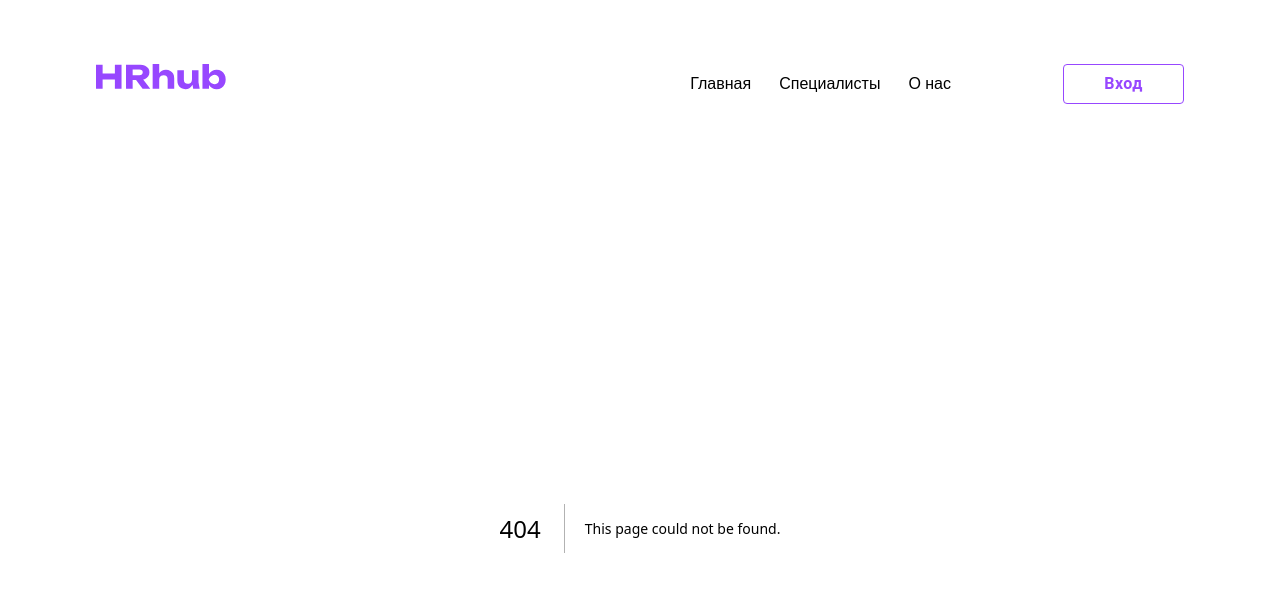
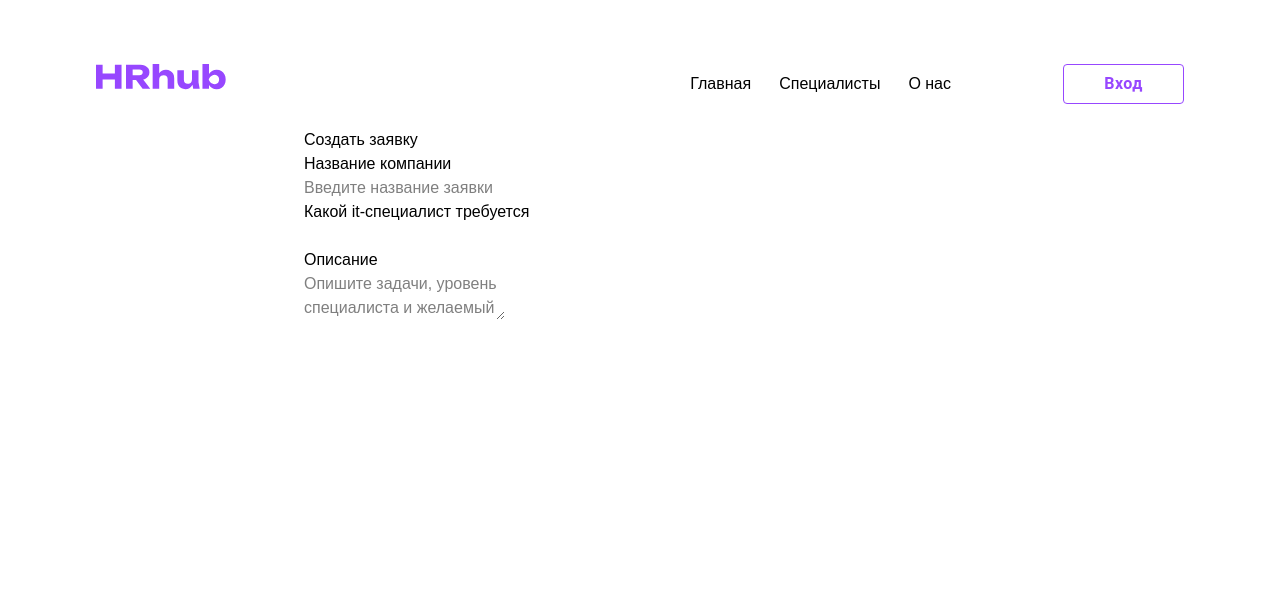
Before and after one commit to IThubMagas/frontend-v2, a Next.js app: page /CreateRequest in a window 1280 px wide. Before the commit this address had no page. Shown: the top 592 px of the page. Built offline with nearby package versions, Linux system fonts and the light colour scheme.

Commit message:
page-CreateRequest

```diff
--- /dev/null
+++ b/app/CreateRequest/page.tsx
@@ -0,0 +1,24 @@
+import React from 'react'
+
+export default function CreateRequest() {
+  return (
+    <div>
+        <h1>Создать заявку</h1>
+
+        <div>
+            <p>Название компании</p>
+            <input type="text" placeholder='Введите название заявки' />
+        </div>
+
+        <div>
+            <p>Какой it-специалист требуется</p>
+            <input type="text" placeholder=''/>
+        </div>
+
+        <div>
+            <p>Описание</p>
+            <textarea placeholder='Опишите задачи, уровень специалиста и желаемый результат'></textarea>
+        </div>
+    </div>
+  )
+}
--- a/app/layout.tsx
+++ b/app/layout.tsx
@@ -17,7 +17,11 @@ export default function RootLayout({
     <html lang="en">
       <body className="min-h-full flex flex-col">
         <Header />
-        <ThemeRegistry>{children}</ThemeRegistry>
+          <main className='w-2xl m-auto'>
+            <ThemeRegistry>
+              {children}
+            </ThemeRegistry>
+          </main>
       </body>
     </html>
   );
```
